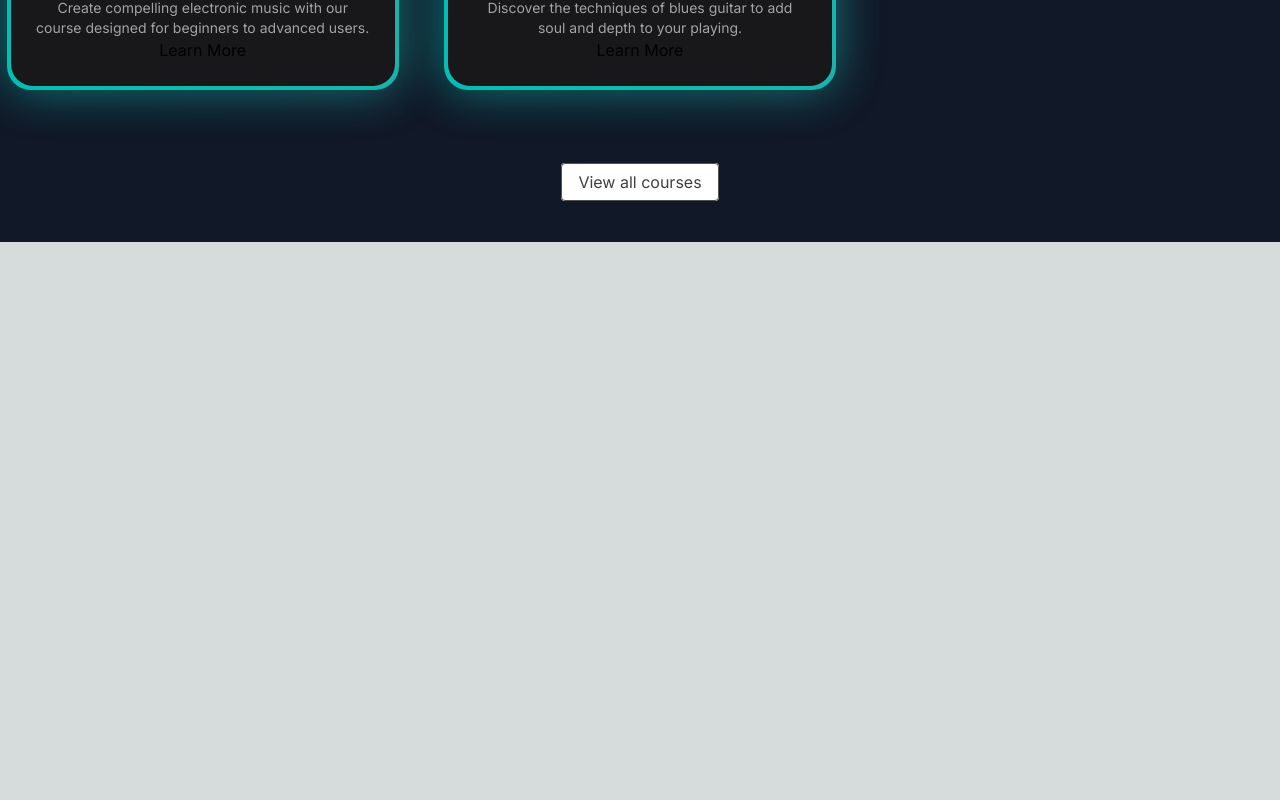
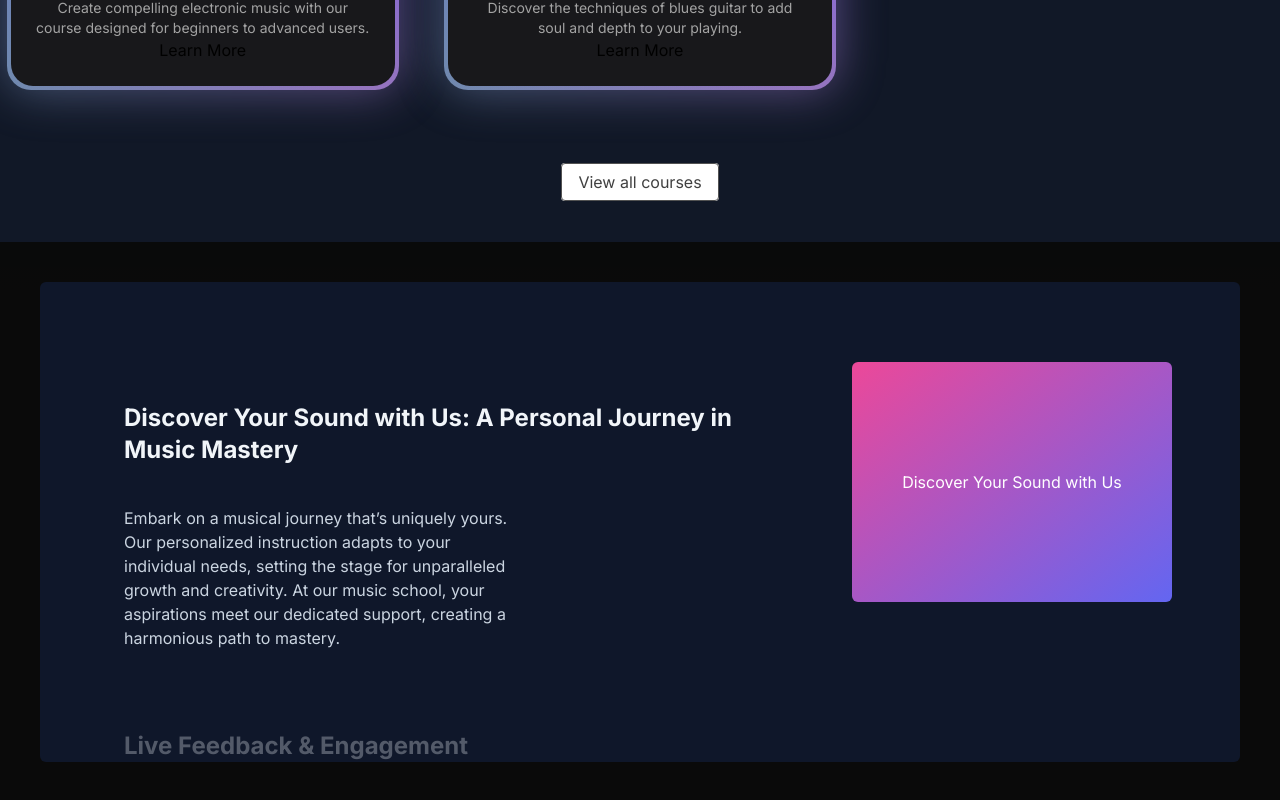
Before and after one commit to Nandini-Maheshwari/music-nextjs, a Next.js app: page / in a window 1280 px wide. Shown: the part 1106-1906 px from the top of the page. Before the commit the page ends 1348 px from the top, so only its background shows below. Built offline with nearby package versions, Linux system fonts and the light colour scheme.

Commit message:
WhyChooseUs * Scroll bar

```diff
--- a/src/app/page.tsx
+++ b/src/app/page.tsx
@@ -1,5 +1,6 @@
 import FeaturedCourses from "@/components/FeaturedCourses";
 import HeroSection from "@/components/HeroSection";
+import WhyChooseUs from "@/components/WhyChooseUs";
 import Image from "next/image";
 
 export default function Home() {
@@ -7,6 +8,7 @@
     <main className="min-h-screen bg-black/[0.96] antialiased bg-grid-white/[0.02]">
       <HeroSection />
       <FeaturedCourses />
+      <WhyChooseUs />
     </main>
   );
 }
--- /dev/null
+++ b/src/components/WhyChooseUs.tsx
@@ -0,0 +1,58 @@
+'use client'
+
+import React from "react";
+import { StickyScroll } from "./ui/sticky-scroll-reveal";
+import Image from "next/image";
+
+const musicSchoolContent = [
+  {
+    title: 'Discover Your Sound with Us: A Personal Journey in Music Mastery',
+    description:
+      'Embark on a musical journey that’s uniquely yours. Our personalized instruction adapts to your individual needs, setting the stage for unparalleled growth and creativity. At our music school, your aspirations meet our dedicated support, creating a harmonious path to mastery.',
+    content: (
+      <div className="h-full w-full bg-[linear-gradient(to_bottom_right,var(--pink-500),var(--indigo-500))] flex items-center justify-center text-white">
+        Discover Your Sound with Us
+      </div>
+    ),
+  },
+  {
+    title: 'Live Feedback & Engagement',
+    description:
+      'Immerse yourself in an interactive learning experience where feedback is immediate, just like real-time changes in a collaborative project. This approach enhances your understanding and mastery of music concepts and performance techniques.',
+    content: (
+      <div className="h-full w-full bg-[linear-gradient(to_bottom_right,var(--orange-500),var(--yellow-500))] flex items-center justify-center text-white">
+        Live Feedback & Engagement
+      </div>
+    ),
+  },
+  {
+    title: 'Cutting-Edge Curriculum',
+    description:
+      'Our curriculum is continuously updated to include the latest music education trends and technologies, ensuring you’re always learning with the most current and effective methods. Say goodbye to outdated materials and welcome an education that evolves with the industry.',
+    content: (
+      <div className="h-full w-full bg-[linear-gradient(to_bottom_right,var(--cyan-500),var(--emerald-500))] flex items-center justify-center text-white">
+        Cutting-Edge Curriculum
+      </div>
+    ),
+  },
+  {
+    title: 'Limitless Learning Opportunities',
+    description:
+      'With our expansive resource library and dynamic course offerings, you’ll never find yourself without something new to explore. Our platform provides continuous opportunities for growth, ensuring your musical skills are always advancing.',
+    content: (
+      <div className="h-full w-full bg-[linear-gradient(to_bottom_right,var(--pink-500),var(--indigo-500))] flex items-center justify-center text-white">
+        Limitless Learning Opportunities
+      </div>
+    ),
+  },
+];
+
+function WhyChooseUs() {
+  return(
+    <div className="p-10">
+      <StickyScroll content={musicSchoolContent} />
+    </div>
+  );
+}
+
+export default WhyChooseUs
--- /dev/null
+++ b/src/components/ui/sticky-scroll-reveal.tsx
@@ -0,0 +1,105 @@
+"use client";
+import React, { useRef } from "react";
+import { useMotionValueEvent, useScroll } from "framer-motion";
+import { motion } from "framer-motion";
+import { cn } from "@/utils/cn";
+
+export const StickyScroll = ({
+  content,
+  contentClassName,
+}: {
+  content: {
+    title: string;
+    description: string;
+    content?: React.ReactNode | any;
+  }[];
+  contentClassName?: string;
+}) => {
+  const [activeCard, setActiveCard] = React.useState(0);
+  const ref = useRef<any>(null);
+  const { scrollYProgress } = useScroll({
+    // uncomment line 22 and comment line 23 if you DONT want the overflow container and want to have it change on the entire page scroll
+    // target: ref
+    container: ref,
+    offset: ["start start", "end start"],
+  });
+  const cardLength = content.length;
+
+  useMotionValueEvent(scrollYProgress, "change", (latest) => {
+    const cardsBreakpoints = content.map((_, index) => index / cardLength);
+    const closestBreakpointIndex = cardsBreakpoints.reduce(
+      (acc, breakpoint, index) => {
+        const distance = Math.abs(latest - breakpoint);
+        if (distance < Math.abs(latest - cardsBreakpoints[acc])) {
+          return index;
+        }
+        return acc;
+      },
+      0
+    );
+    setActiveCard(closestBreakpointIndex);
+  });
+
+  const backgroundColors = [
+    "var(--slate-900)",
+    "var(--black)",
+    "var(--neutral-900)",
+  ];
+  const linearGradients = [
+    "linear-gradient(to bottom right, var(--cyan-500), var(--emerald-500))",
+    "linear-gradient(to bottom right, var(--pink-500), var(--indigo-500))",
+    "linear-gradient(to bottom right, var(--orange-500), var(--yellow-500))",
+  ];
+  return (
+    <motion.div
+      animate={{
+        backgroundColor: backgroundColors[activeCard % backgroundColors.length],
+      }}
+      className="h-[30rem] overflow-y-auto flex justify-center relative space-x-10 rounded-md p-10"
+      ref={ref}
+    >
+      <div className="div relative flex items-start px-4">
+        <div className="max-w-2xl">
+          {content.map((item, index) => (
+            <div key={item.title + index} className="my-20">
+              <motion.h2
+                initial={{
+                  opacity: 0,
+                }}
+                animate={{
+                  opacity: activeCard === index ? 1 : 0.3,
+                }}
+                className="text-2xl font-bold text-slate-100"
+              >
+                {item.title}
+              </motion.h2>
+              <motion.p
+                initial={{
+                  opacity: 0,
+                }}
+                animate={{
+                  opacity: activeCard === index ? 1 : 0.3,
+                }}
+                className="text-kg text-slate-300 max-w-sm mt-10"
+              >
+                {item.description}
+              </motion.p>
+            </div>
+          ))}
+          <div className="h-40" />
+        </div>
+      </div>
+      <motion.div
+        animate={{
+          background: linearGradients[activeCard % linearGradients.length],
+        }}
+        className={cn(
+          "hidden lg:block h-60 w-80 rounded-md bg-white sticky top-10 overflow-hidden",
+          contentClassName
+        )}
+      >
+        {content[activeCard].content ?? null}
+      </motion.div>
+    </motion.div>
+  );
+};
```
